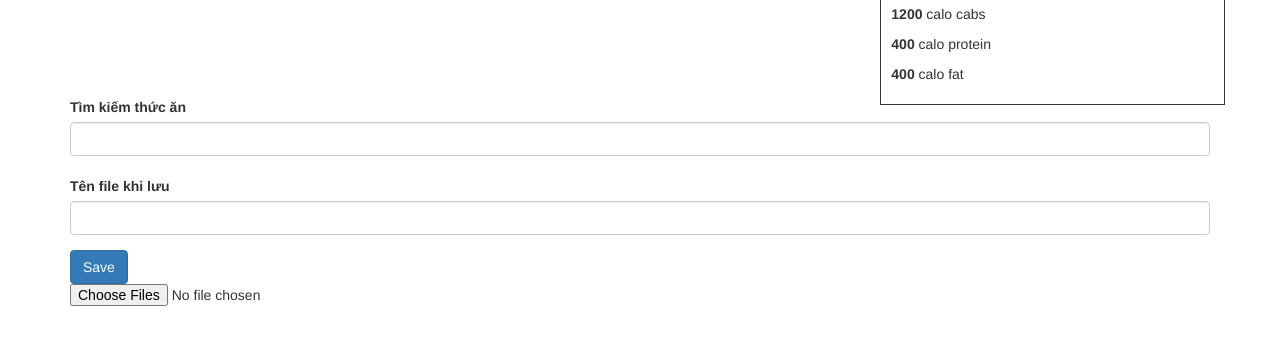
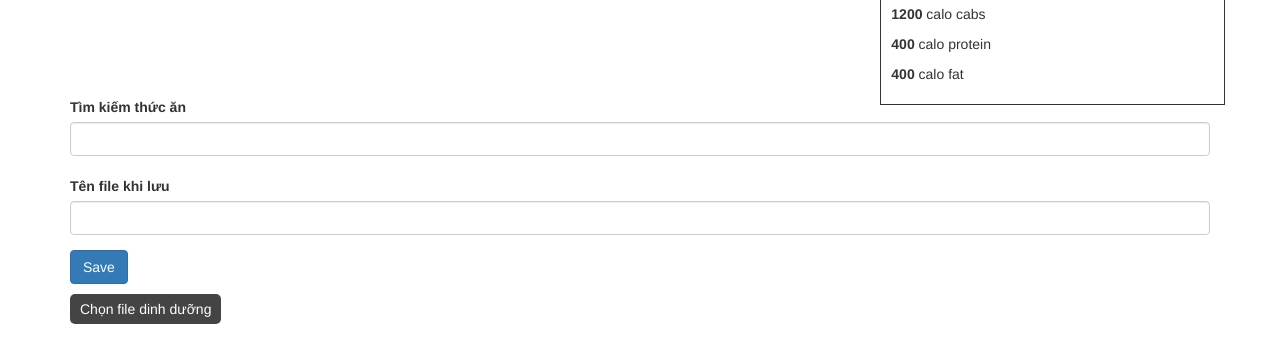
Before and after one commit to jackylong1992/SourceTree-base, a website: page index.html in a window 1280 px wide. Shown: the part 93-456 px from the top of the page. Drawn offline with nearby package versions, Linux system fonts and the light colour scheme.

Commit message:
complete for local machine

```diff
--- a/css/style.css
+++ b/css/style.css
@@ -58,3 +58,18 @@ table input {
 .food-search {
     margin-top: 100px;
 }
+
+label[for=files] {
+    display: inline-block;
+    color: #fff;
+    background-color: #000000bb;
+    padding: 5px 10px;
+    border-radius: 5px;
+    font-weight: normal;
+    margin-top: 10px;
+    cursor: pointer;
+}
+
+label[for=files]:hover {
+    background: #000;
+}
--- a/index.html
+++ b/index.html
@@ -37,8 +37,12 @@
         <button type="button" class="btn btn-primary save">Save</button>
         <!-- <button type="button" class="btn btn-primary show-list">Show food list</button>
         <div class="table list"></div> -->
-        <input type="file" id="files" name="files[]" multiple />
-        <output id="list"></output>
+        <div class="form-group">
+            <label for="files">Chọn file dinh dưỡng</label>
+            <input style="display: none" type="file" id="files" name="files[]" multiple />
+            <output id="list"></output>
+        </div>
+
     </div>
 
     <!--end html here -->
@@ -47,5 +51,6 @@
     <script src="/bootstrap/js/bootstrap.min.js"></script>
     <!--end more library here -->
     <script src="script/main.js"></script>
+    <script src="script/fileReader.js"></script>
 </body>
 </html>
--- /dev/null
+++ b/script/fileReader.js
@@ -0,0 +1,41 @@
+function handleFileSelect(evt) {
+	var files = evt.target.files; // FileList object
+
+	// files is a FileList of File objects. List some properties.
+
+}
+
+document.getElementById('files').addEventListener('change', handleFileSelect, false);
+
+function handleFileSelect(evt) {
+	var files = evt.target.files; // FileList object
+
+	// files is a FileList of File objects. List some properties.
+	var output = [];
+	for (var i = 0, f; f = files[i]; i++) {
+		var reader = new FileReader();
+
+		// Closure to capture the file information.
+		reader.onload = (function (theFile) {
+			return function (e) {
+                // console.log(e.target.result);
+                initializeTodayFood(e.target.result);
+
+				// console.log('e readAsText = ', e);
+                // console.log('e readAsText target = ', e.target);
+
+
+				// try {
+				// 	json = JSON.parse(e.target.result);
+				// 	alert('json global var has been set to parsed json of this file here it is unevaled = \n' + JSON.stringify(json));
+				// } catch (ex) {
+				// 	alert('ex when trying to parse json = ' + ex);
+				// }
+			}
+		})(f);
+		reader.readAsText(f);
+	}
+
+}
+
+document.getElementById('files').addEventListener('change', handleFileSelect, false);
--- a/script/main.js
+++ b/script/main.js
@@ -159,48 +159,3 @@ function initializeTodayFood(jsonValue) {
     g_todayFood = JSON.parse(jsonValue);
     showTodayTable($(".table.food"), g_todayFood);
 }
-
-//////////////
-
-
-function handleFileSelect(evt) {
-	var files = evt.target.files; // FileList object
-
-	// files is a FileList of File objects. List some properties.
-
-}
-
-document.getElementById('files').addEventListener('change', handleFileSelect, false);
-
-function handleFileSelect(evt) {
-	var files = evt.target.files; // FileList object
-
-	// files is a FileList of File objects. List some properties.
-	var output = [];
-	for (var i = 0, f; f = files[i]; i++) {
-		var reader = new FileReader();
-
-		// Closure to capture the file information.
-		reader.onload = (function (theFile) {
-			return function (e) {
-                console.log(e.target.result);
-                initializeTodayFood(e.target.result);
-
-				// console.log('e readAsText = ', e);
-                // console.log('e readAsText target = ', e.target);
-
-
-				// try {
-				// 	json = JSON.parse(e.target.result);
-				// 	alert('json global var has been set to parsed json of this file here it is unevaled = \n' + JSON.stringify(json));
-				// } catch (ex) {
-				// 	alert('ex when trying to parse json = ' + ex);
-				// }
-			}
-		})(f);
-		reader.readAsText(f);
-	}
-
-}
-
-document.getElementById('files').addEventListener('change', handleFileSelect, false);
```
